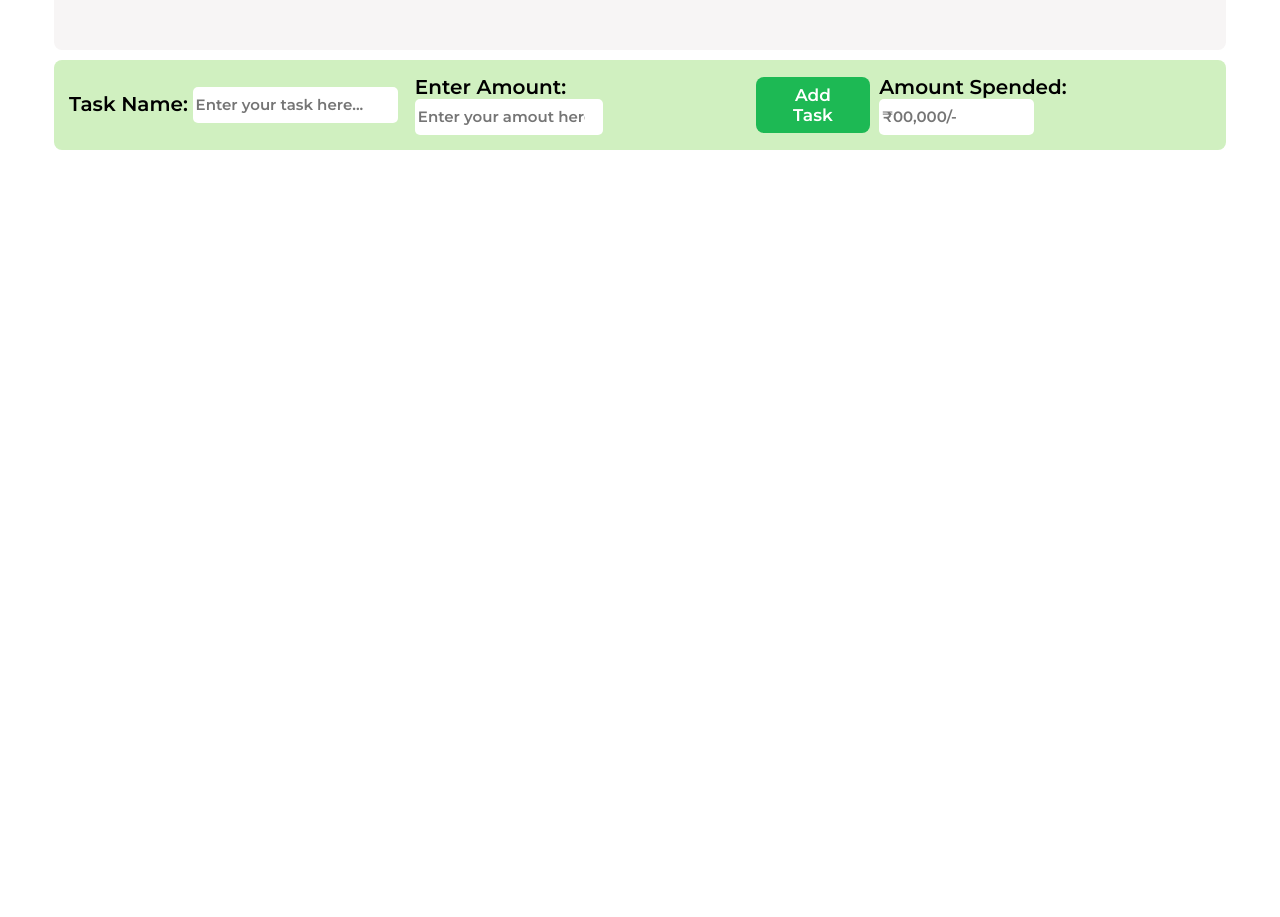
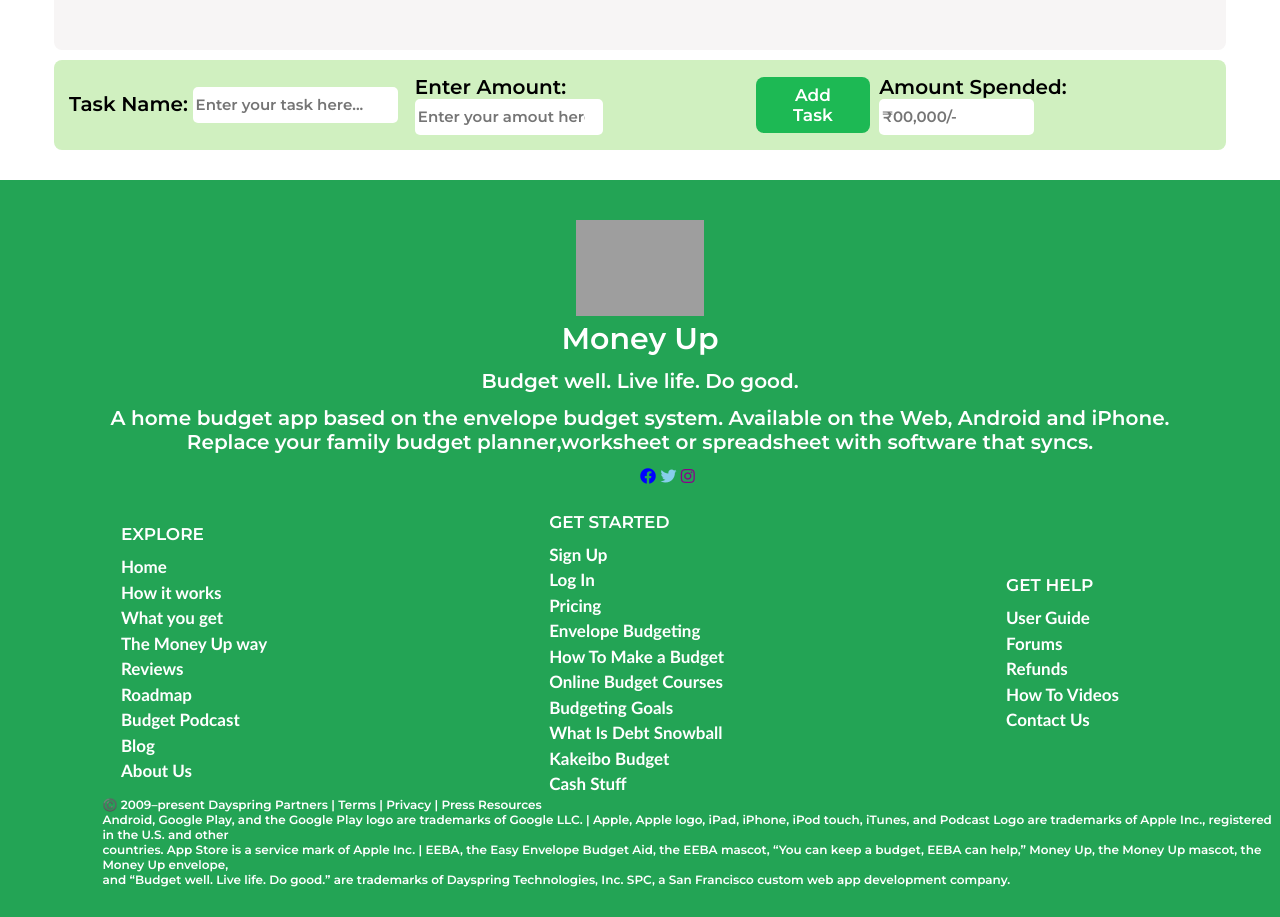
Before and after one commit to prernadave/Money_up, a plain HTML site: page FE/budget.html in a window 1280 px wide. Shown: the part 656-1573 px from the top of the page. Before the commit the page ends 806 px from the top, so only its background shows below. Drawn offline with Linux system fonts and the light colour scheme; no server answers; grey boxes are pictures that could not be loaded.

Commit message:
updated footer part

```diff
--- a/FE/budget.html
+++ b/FE/budget.html
@@ -10,6 +10,7 @@
     <link href="https://fonts.googleapis.com/css2?family=Montserrat:wght@600&display=swap" rel="stylesheet">
     <link rel="stylesheet" href="./style/budget.css">
     <link rel="stylesheet" href="./style/globalnav.css">
+    <link rel="stylesheet" href="https://cdnjs.cloudflare.com/ajax/libs/font-awesome/5.10.0/css/all.min.css">
 </head>
 <body>
     <!-- <nav></nav> -->
@@ -71,6 +72,85 @@
             </div>
         </form>
     </div>
+    <footer>
+        <div class="footer-div">
+            <img src="https://sp-ao.shortpixel.ai/client/to_webp,q_glossy,ret_img,w_191,h_191/https://goodbudget.com/wp-content/uploads/2019/03/12114655/budget-that-syncs-couple-e1560365252699.png"
+                alt="">
+
+            <div class="txt-div">
+                <h2>Money Up</h2>
+                <p>Budget well. Live life. Do good.</p>
+                <p class="footer-para">A home budget app based on the envelope budget system. Available on the Web,
+                    Android and
+                    iPhone. <br> Replace your family budget planner,worksheet or spreadsheet with software that syncs.
+                </p>
+                <span><i style="color: blue;" class="fab fa-facebook"></i> <i style="color: skyblue;"
+                        class="fab fa-twitter"></i> <i style="color: darkmagenta;" class="fab fa-instagram"></i>
+                </span>
+            </div>
+
+
+            <div class="flexlist">
+                <div class="list">
+                    <h6>EXPLORE</h6>
+                    <ul>
+                        <li>Home</li>
+                        <li>How it works</li>
+                        <li>What you get</li>
+                        <li>The Money Up way</li>
+                        <li>Reviews</li>
+                        <li>Roadmap</li>
+                        <li>Budget Podcast</li>
+                        <li>Blog</li>
+                        <li>About Us</li>
+                    </ul>
+                </div>
+                <div class="list">
+                    <h6>GET STARTED</h6>
+                    <ul>
+                        <li>Sign Up</li>
+                        <li>Log In</li>
+                        <li>Pricing</li>
+                        <li>Envelope Budgeting</li>
+                        <li>How To Make a Budget</li>
+                        <li>Online Budget Courses</li>
+                        <li>Budgeting Goals</li>
+                        <li>What Is Debt Snowball</li>
+                        <li>Kakeibo Budget</li>
+                        <li>Cash Stuff</li>
+                    </ul>
+                </div>
+                <div class="list">
+
+                    <h6>GET HELP</h6>
+                    <ul>
+                        <li>User Guide</li>
+                        <li>Forums</li>
+                        <li>Refunds</li>
+                        <li>How To Videos</li>
+                        <li>Contact Us</li>
+                    </ul>
+                </div>
+            </div>
+        </div>
+
+        <div>
+
+        </div>
+        </div>
+
+
+        <p>©️ 2009–present Dayspring Partners | Terms | Privacy | Press Resources<br>
+            Android, Google Play, and the Google Play logo are trademarks of Google LLC. | Apple, Apple logo, iPad,
+            iPhone, iPod touch, iTunes, and Podcast Logo are trademarks of Apple Inc., registered in the U.S. and
+            other<br>
+            countries. App Store is a service mark of Apple Inc. | EEBA, the Easy Envelope Budget Aid, the EEBA mascot,
+            “You can keep a budget, EEBA can help,” Money Up, the Money Up mascot, the Money Up envelope,<br>and
+            “Budget well. Live life. Do good.” are trademarks of Dayspring Technologies, Inc. SPC, a San Francisco
+            custom web app development company.</p>
+
+
+    </footer>
 </body>
 <script src="./script/budget.js"></script>
 <script src="./script/globalnavbar.js"></script>
--- a/FE/style/budget.css
+++ b/FE/style/budget.css
@@ -355,3 +355,108 @@
         width: 80%;
     }
 }
+
+/* footerstart ================================================================*/
+
+
+footer {
+    background-color: #23a455;
+    padding-top: 40px;
+    padding-bottom: 30px;
+    width: 100%;
+    margin-top: 30px;
+}
+
+.footer-div>img {
+    width: 10%;
+    margin-left: 45%;
+}
+
+.footer-div>div {
+    display: inline;
+    color: white;
+    justify-content: center;
+    align-items: center;
+    text-align: center;
+}
+
+.footer-div>div>h2 {
+    font-size: 30px;
+    margin-bottom: 1%;
+}
+
+.footer-div>div>p {
+    color: white;
+    text-align: center;
+    margin-bottom: 1%;
+    font-size: 20px;
+}
+
+.footer-div>div>span {
+    color: white;
+    margin-left: 50%;
+
+}
+
+
+.footer-div>.flexlist {
+    display: flex;
+    justify-content: space-around;
+    margin-top: 2%;
+    text-align: left;
+}
+
+
+
+
+footer>.footer-div>div>img {
+    width: 40%;
+}
+
+footer>.footer-div>.list>ul {
+    list-style: none;
+    line-height: 2;
+    font-size: 14px;
+    text-align: left;
+}
+
+.footer-para {
+    font-size: 14px;
+    text-align: start;
+}
+
+.list>ul>li {
+    list-style: none;
+    line-height: 1.5;
+}
+
+
+.list>h6 {
+    font-size: 17px;
+    font-weight: 700;
+    margin-bottom: 30px;
+    margin-left: -40px;
+}
+
+footer>p {
+    font-size: 12px;
+    text-align: left;
+    margin-left: 8%;
+    color: #ffffff;
+}
+
+.googleplay {
+    width: 6%;
+    margin-left: 90%;
+}
+
+.list>ul {
+    display: flex;
+    flex-direction: column;
+    text-align: right;
+    align-items: start;
+    margin-top: -20px;
+    margin-left: -40px;
+}
+
+/* footerEnd ===================================================================*/
```
